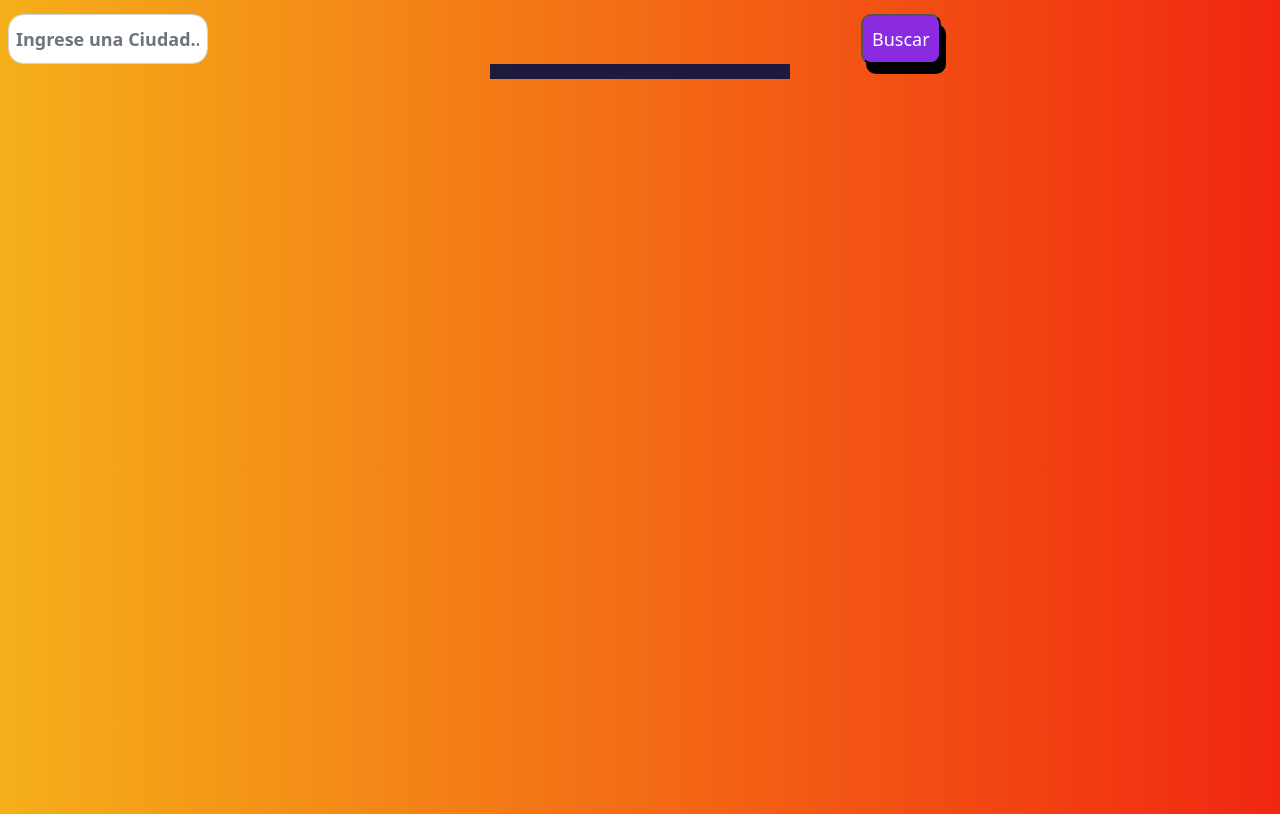
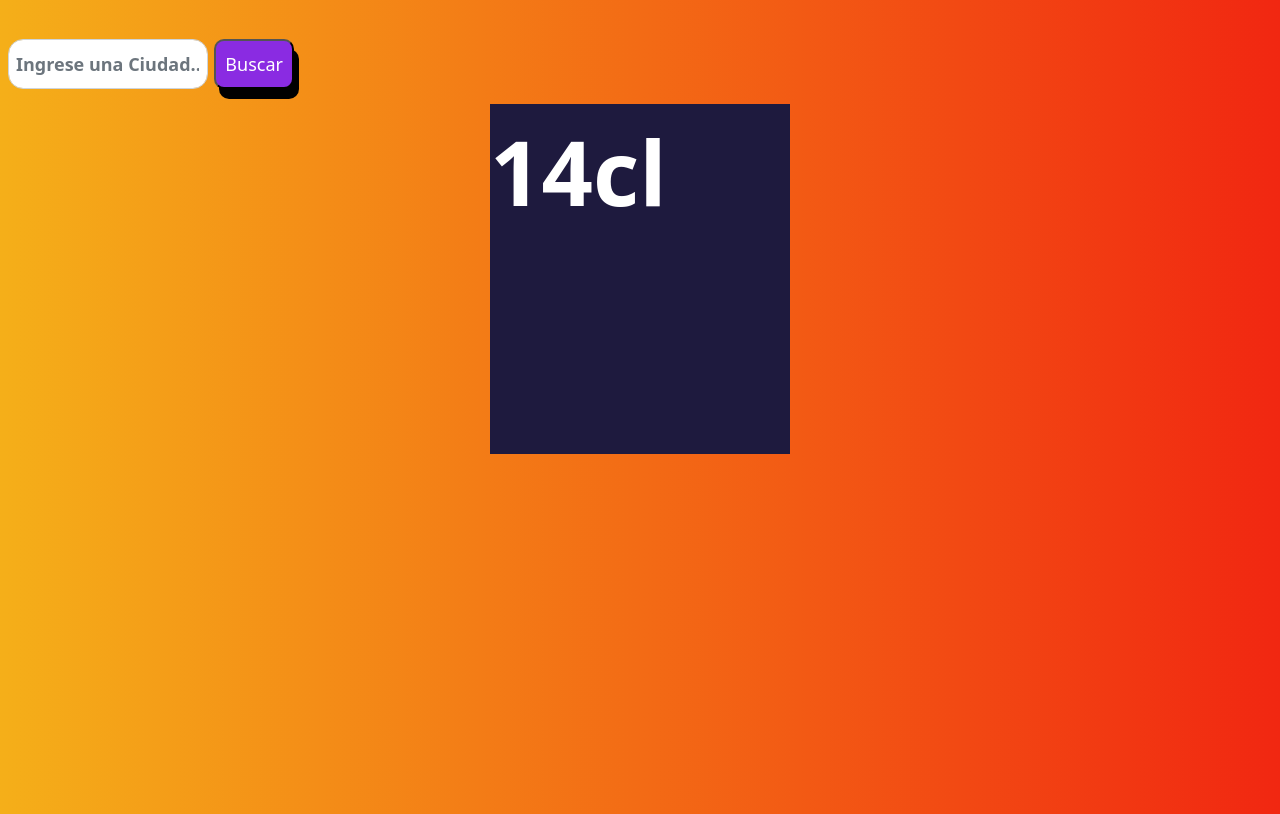
Before and after one commit to villaness327/weatherapp, a plain HTML site: page index.html in a window 1280 px wide. Shown: the part 39-853 px from the top of the page. Drawn offline with nearby package versions, Linux system fonts and the light colour scheme; a web font is replaced by a local one.

Commit message:
Update code Index.html and CSS

```diff
--- a/index.html
+++ b/index.html
@@ -29,20 +29,15 @@
     </header>
     <main>
 
-        <div id="formSearch mt-50">
-            <div class="row mx-auto">
+            <div id="search" class="row search">
                 <div class="col-8"><input type="text" class="form-control searchBox" id="searchBox" placeholder="Ingrese una Ciudad..."></div>
                 <div class="col-4"><button class="buttonSearchBox" id="buttonSearchBox">Buscar</button></div>
             </div>
-        </div>
-        <div id="badInput" class="badInput"></div>
+
         <div id="results" class="results">
 
           <div class="weatherBox">
            <p class="temperature">14<span class="country">cl</span></p>
-
-
-
 
           </div>
 
--- a/src/css/style.css
+++ b/src/css/style.css
@@ -23,6 +23,7 @@ main{
     width: 100vw;
     height: 100vh;
     min-width: 320px;
+    position: relative;
 }
 
 
@@ -97,10 +98,30 @@ nav{
 
 }
 
+.search{
+    position: absolute;
+    top:25px;
+    margin: 0 auto;
+}
+
+.results{
+    display: flex;
+    position: relative;
+    justify-content: center;
+}
+
 .weatherBox{
-margin-top: 50px;
-width:300px;
-height: 250;
-background-color: #1e1a3e;
-margin: 0 auto;
+    position: absolute;
+    top:90px;
+    width:300px;
+    height: 350px;
+    background-color: #1e1a3e;
+
 }
+
+.temperature{
+    font-size: 9.0rem;
+    font-weight: bold;
+    color: white;
+
+}
```
